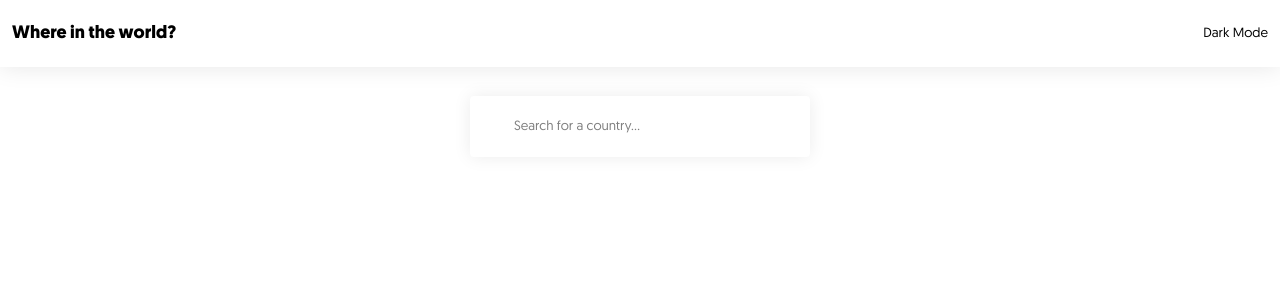
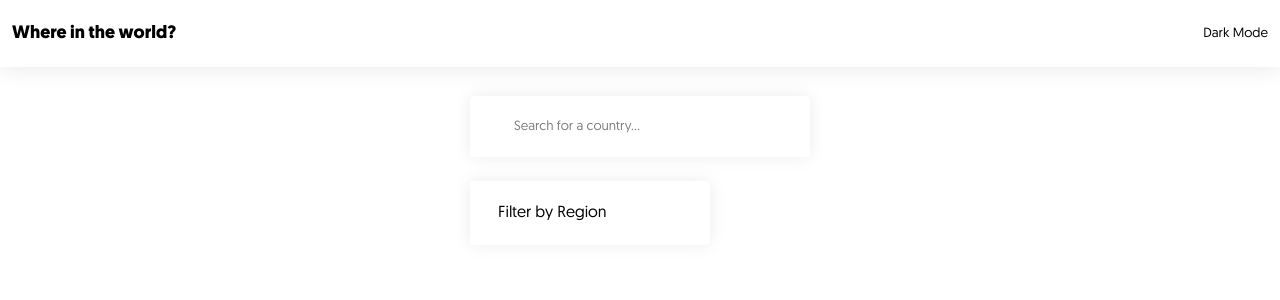
Before and after one commit to ahmadkzx/rest-countries, a Vue app: page /#/ in a window 1280 px wide. Shown: the top 300 px of the page. Built offline with nearby package versions, Linux system fonts and the light colour scheme.

Commit message:
feat: filter component ui

```diff
--- a/src/assets/styles/_icons.scss
+++ b/src/assets/styles/_icons.scss
@@ -1,2 +1,3 @@
 @import '~css.gg/icons/css/moon.css';
 @import '~css.gg/icons/css/search.css';
+@import '~css.gg/icons/css/chevron-down.css';
--- /dev/null
+++ b/src/components/Home/Filter/index.scss
@@ -0,0 +1,29 @@
+@import '@/assets/styles/_variables';
+
+.filter {
+  width: 15rem;
+  margin-top: $size-24;
+
+  &__current, &__list {
+    box-shadow: 0 0 $size-18 rgba(black, .08);
+    background-color: $white;
+    border-radius: $size-4;
+  }
+
+  &__current {
+    padding: $size-24 $size-28;
+    display: flex;
+    align-items: center;
+    justify-content: space-between;
+  }
+
+  &__list {
+    padding: $size-8 0;
+    list-style: none;
+    margin-top: $size-8;
+  }
+
+  &__list-item {
+    padding: $size-12 $size-24;
+  }
+}
--- /dev/null
+++ b/src/components/Home/Filter/index.vue
@@ -0,0 +1,34 @@
+<template>
+  <div class="filter">
+    <div class="filter__current" @click="toggleList">
+      <span class="filter__current-title">Filter by Region</span>
+      <i class="filter__current-icon gg-chevron-down"></i>
+    </div>
+
+    <ul v-if="isShowList" class="filter__list">
+      <li class="filter__list-item">Africa</li>
+      <li class="filter__list-item">America</li>
+      <li class="filter__list-item">Asia</li>
+      <li class="filter__list-item">Europe</li>
+      <li class="filter__list-item">Oceania</li>
+    </ul>
+  </div>
+</template>
+
+<script>
+export default {
+  name: 'Filter',
+
+  data: () => ({
+    isShowList: false,
+  }),
+
+  methods: {
+    toggleList() {
+      this.isShowList = !this.isShowList
+    },
+  },
+}
+</script>
+
+<style src="./index.scss" lang="scss" scoped />
--- a/src/pages/Home.vue
+++ b/src/pages/Home.vue
@@ -1,16 +1,19 @@
 <template>
   <div class="container">
     <SearchInput />
+    <Filter />
   </div>
 </template>
 
 <script>
+import Filter from '@/components/Home/Filter'
 import SearchInput from '@/components/Home/SearchInput'
 
 export default {
   name: 'Home',
 
   components: {
+    Filter,
     SearchInput,
   },
 }
```
